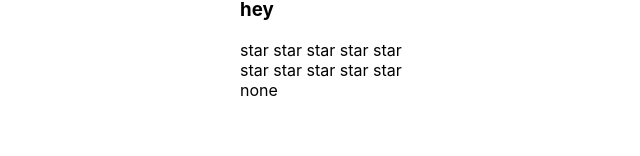
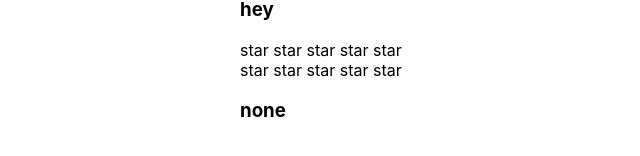
Before and after one commit to alexkarunny/abaKabPod, a React (Create React App) app: page / in a window 1280 px wide. Shown: the part 174-330 px from the top of the page, without its empty margins (100-740 px from the left). Built offline with nearby package versions, Linux system fonts and the light colour scheme.

Commit message:
Lesson 15. fix custom select

```diff
--- /dev/null
+++ b/src/components/Select/Select.module.css
@@ -0,0 +1,7 @@
+.item {
+    display: inline-block;
+}
+
+.active:hover{
+    background-color: #f00;
+}
--- a/src/components/Select/Select.tsx
+++ b/src/components/Select/Select.tsx
@@ -1,5 +1,6 @@
 import {ItemType} from "../ControlledAccordion/ControlledAccordion";
 import React from "react";
+import s from "./Select.module.css"
 
 export type SelectPropsType = {
     value: number
@@ -12,11 +13,14 @@ export type SelectPropsType = {
 
 
 export function Select(props: SelectPropsType) {
-
+    const mainSelect = props.items.find(i => i.value === props.value)
     return (
         <div>
-            <div onClick={() => props.setSelectCollapsed(!props.isCollapsed)}>{props.items.map(i => (i.value === props.value) && i.title)}</div>
-           {props.isCollapsed || props.items.map((i, index) => <div key={index} onClick={() => props.setSelectTitle(i.value)}>{i.title}</div>)}
+            <div onClick={() => props.setSelectCollapsed(!props.isCollapsed)}>
+                <h3>{mainSelect && mainSelect.title}</h3>
+            </div>
+            {props.isCollapsed || props.items.map((i, index) => <div key={index}
+                                                                     onClick={() => props.setSelectTitle(i.value)} className={`${s.item} ${s.active}`}>{i.title}</div>)}
         </div>
 
 
```
Also changed, not shown: src/App.tsx (+10 -2 lines), 1 other file (tests, documents, lock files or other folders).
